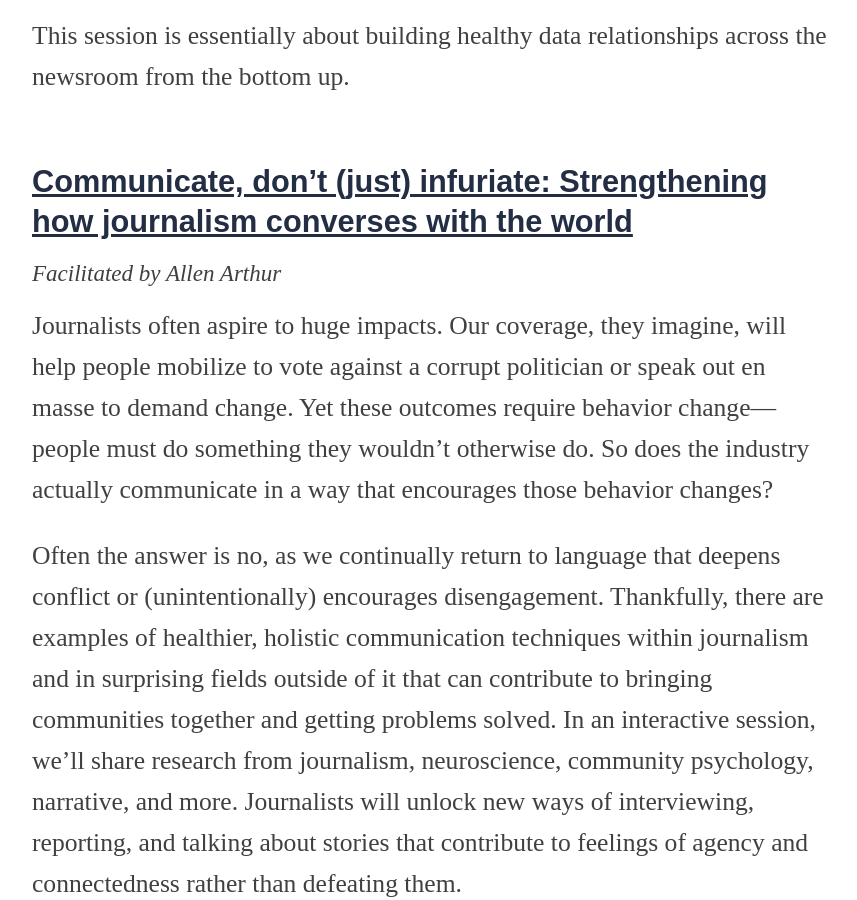
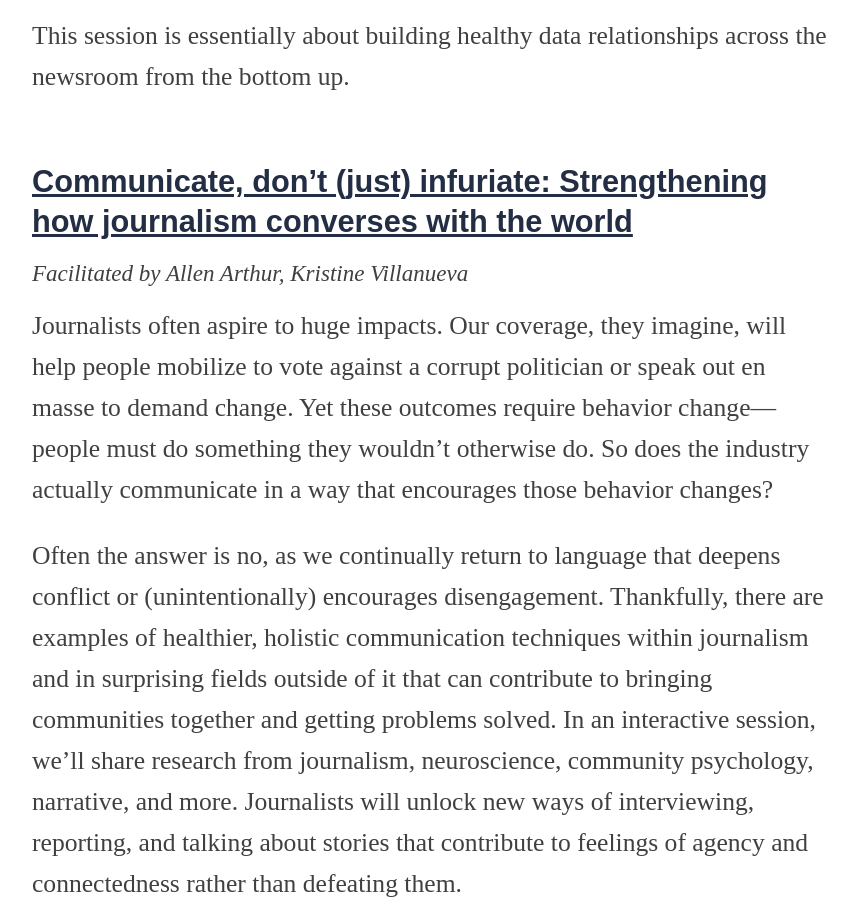
Before and after one commit to OpenNews/srccon-2023, a Jekyll site: the page built from program.md, in a window 1280 px wide and 900 px high, scrolled down 4008 px. Shown: the whole window, without its empty margins (208-1065 px from the left). Built offline with Jekyll 4.4.1, drawn with Linux system fonts in a browser that asks for light colours; nearby versions of some CDN libraries; some web fonts are replaced; some of the changed text lies outside the part shown.

Commit message:
update program

```diff
--- a/_data/sessions.yml
+++ b/_data/sessions.yml
@@ -31,7 +31,7 @@
     "index": "Arthur 2023-06-14T19:17:31.000Z",
     "id": "communicate-dont-infuriate",
     "title": "Communicate, don’t (just) infuriate: Strengthening how journalism converses with the world",
-    "facilitators": "Allen Arthur",
+    "facilitators": "Allen Arthur, Kristine Villanueva",
     "description": "Journalists often aspire to huge impacts. Our coverage, they imagine, will help people mobilize to vote against a corrupt politician or speak out en masse to demand change. Yet these outcomes require behavior change—people must do something they wouldn’t otherwise do. So does the industry actually communicate in a way that encourages those behavior changes? \n\nOften the answer is no, as we continually return to language that deepens conflict or (unintentionally) encourages disengagement. Thankfully, there are examples of healthier, holistic communication techniques within journalism and in surprising fields outside of it that can contribute to bringing communities together and getting problems solved. In an interactive session, we'll share research from journalism, neuroscience, community psychology, narrative, and more. Journalists will unlock new ways of interviewing, reporting, and talking about stories that contribute to feelings of agency and connectedness rather than defeating them."
   },
   {
@@ -143,7 +143,7 @@
     "index": "Sagara 2023-06-16T23:17:32.000Z",
     "id": "sustainable-infrastructure-data-journalism",
     "title": "Let’s build a sustainable infrastructure for data journalism at all scales",
-    "facilitators": "Eric Sagara",
+    "facilitators": "Eric Sagara, Carlos Moreno",
     "description": "Last spring a group of journalists met in the two-day Story Discovery At Scale conference to discuss the future of data journalism. The convening resulted in a series of recommendations meant to nurture and empower the use of data by journalists, regardless of skill level, in newsrooms of all sizes. An app store for tools, a data journalism wiki and other ways to share knowledge were among the recommendations.\n\nWe plan to pick up where the Story Discovery conference left off in this session. We’ll spend some time discussing the recommendations in detail, but this will also be a call to action. A large portion of the discussion will focus on how we as a community can turn these recommendations into reality. We’ve identified the next steps, let’s start taking them."
   },
   {
```
